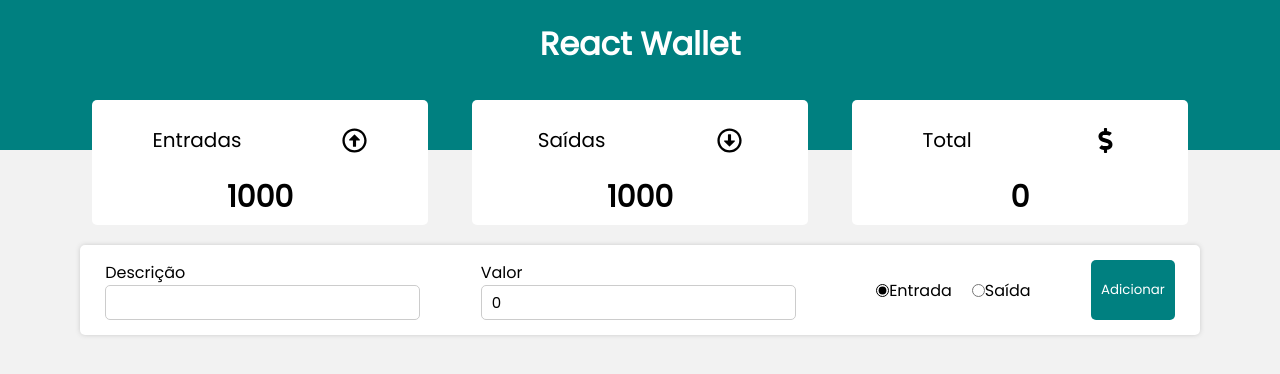
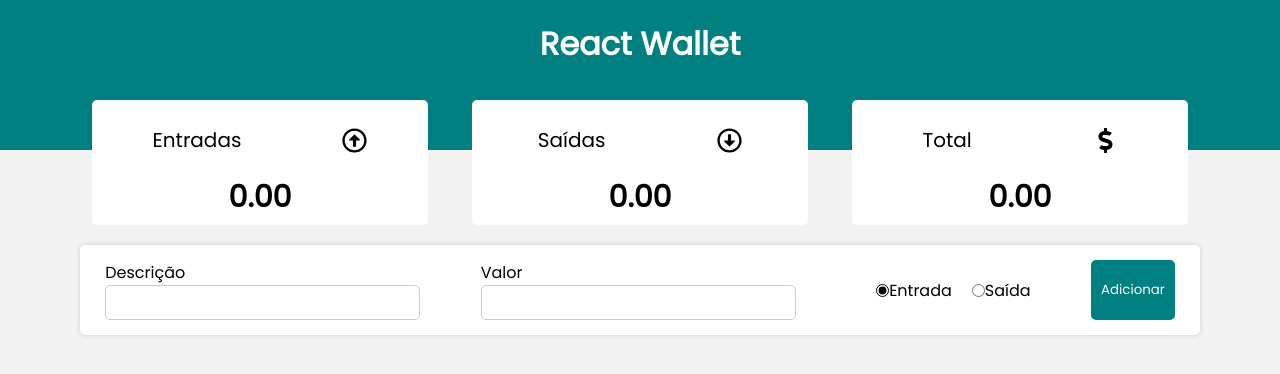
Before and after one commit to vinnycosta9898/react-wallet, a React (Vite) app: page / in a window 1280 px wide. Shown: the top 374 px of the page. Built offline with nearby package versions, Linux system fonts and the light colour scheme.

Commit message:
Adicionando funcoes que salvam dados no localStorage

```diff
--- a/package.json
+++ b/package.json
@@ -12,7 +12,8 @@
     "react": "^18.2.0",
     "react-dom": "^18.2.0",
     "react-icons": "^4.7.1",
-    "styled-components": "^5.3.6"
+    "styled-components": "^5.3.6",
+    "uuid": "^9.0.0"
   },
   "devDependencies": {
     "@vitejs/plugin-react": "^3.0.0",
--- a/src/App.jsx
+++ b/src/App.jsx
@@ -3,13 +3,51 @@ import { Header } from './components/Header';
 import { Resume } from './components/Resume';
 import { Form } from './components/Form';
 
+import { useState, useEffect } from 'react';
+
 function App() {
+
+  const data = localStorage.getItem("transactions");
+  const [transactionsList, setTransactionsList] = useState(
+         data ? JSON.parse(data) : []
+  );
+
+  const [income, setIncome] = useState(0);
+  const [expense, setExpense] = useState(0);
+  const [total, setTotal] = useState(0);
+
+  useEffect(() => {
+    const amountExpenses = transactionsList
+        .filter((item) => item.expense)
+        .map((transaction) => Number(transaction.amount));
+
+    const amountIncome = transactionsList
+        .filter((item) => !item.expense)
+        .map((transaction) => Number(transaction.amount));
+
+    const expense = amountExpenses.reduce((acc, cur) => acc + cur, 0).toFixed(2)
+    const income = amountIncome.reduce((acc, cur) => acc + cur, 0).toFixed(2)
+    const total = Math.abs(income - expense).toFixed(2)
+
+    setIncome(income);
+    setExpense(expense)
+    setTotal(total)
+  }, [transactionsList])
+
+  function handleAdd(transaction){
+    const newArrayTransActions = [...transactionsList, transaction]
+    setTransactionsList(newArrayTransActions)
+    localStorage.setItem("transactions", JSON.stringify(newArrayTransActions))
+  }
+
   return (
     <div>
       <GlobalStyle/>
       <Header/>
-      <Resume/>
-      <Form/>
+      <Resume income={income} expense={expense} total={total}/>
+      <Form
+        handleAdd={handleAdd}
+      />
     </div>
   )
 }
--- a/src/components/Form/index.jsx
+++ b/src/components/Form/index.jsx
@@ -8,10 +8,13 @@ import { Container,
 
 import { useState } from 'react';
 
-export function Form(){
+import { v4 as uuidv4 } from 'uuid';
+
+export function Form({ handleAdd }){
+
     const [desc, setDesc] = useState("");
-    const [amount, setAmount] = useState(0);
-    const [isExpense, setExpense] = useState(false);
+    const [amount, setAmount] = useState("");
+    const [isExpense, setIsExpense] = useState(false);
 
     function handleSave(){
         if(!desc || !amount){
@@ -21,7 +24,18 @@ export function Form(){
             alert("O valor tem que ser positivo")
             return;
         }
-    }
+
+        const transaction = {
+            id: uuidv4(),
+            desc: desc,
+            amount: amount,
+            expense: isExpense
+        };
+
+        handleAdd(transaction)
+        setDesc("");
+        setAmount("");
+    };
 
     return(
         <Container>
@@ -47,7 +61,7 @@ export function Form(){
                     id="rIncome"
                     defaultChecked
                     name="group1"
-                    onChange={() => setExpense(!isExpense)}
+                    onChange={() => setIsExpense(!isExpense)}
                 />
                 <Label htmlFor="rIncome">Entrada</Label>
 
@@ -55,7 +69,7 @@ export function Form(){
                     type="radio"
                     id="rExpenses"
                     name="group1"
-                    onChange={() => setExpense(!isExpense)}
+                    onChange={() => setIsExpense(!isExpense)}
                 />
                 <Label htmlFor="rExpenses">Saída</Label>
             </RadioGroup>
--- a/src/components/Resume/index.jsx
+++ b/src/components/Resume/index.jsx
@@ -5,12 +5,12 @@ import { FaRegArrowAltCircleUp,
          FaDollarSign
        } from 'react-icons/fa';
 
-export function Resume(){
+export function Resume({ income, expense, total }){
     return(
         <Container>
-            <ResumeItem title="Entradas" Icon={<FaRegArrowAltCircleUp/>} value={1000}/>
-            <ResumeItem title="Saídas" Icon={<FaRegArrowAltCircleDown/>} value={1000}/>
-            <ResumeItem title="Total" Icon={<FaDollarSign/>} value={0}/>
+            <ResumeItem title="Entradas" Icon={<FaRegArrowAltCircleUp/>} value={income}/>
+            <ResumeItem title="Saídas" Icon={<FaRegArrowAltCircleDown/>} value={expense}/>
+            <ResumeItem title="Total" Icon={<FaDollarSign/>} value={total}/>
         </Container>
     )
 }
```
Also changed, not shown: 1 other file (tests, documents, lock files or other folders).
